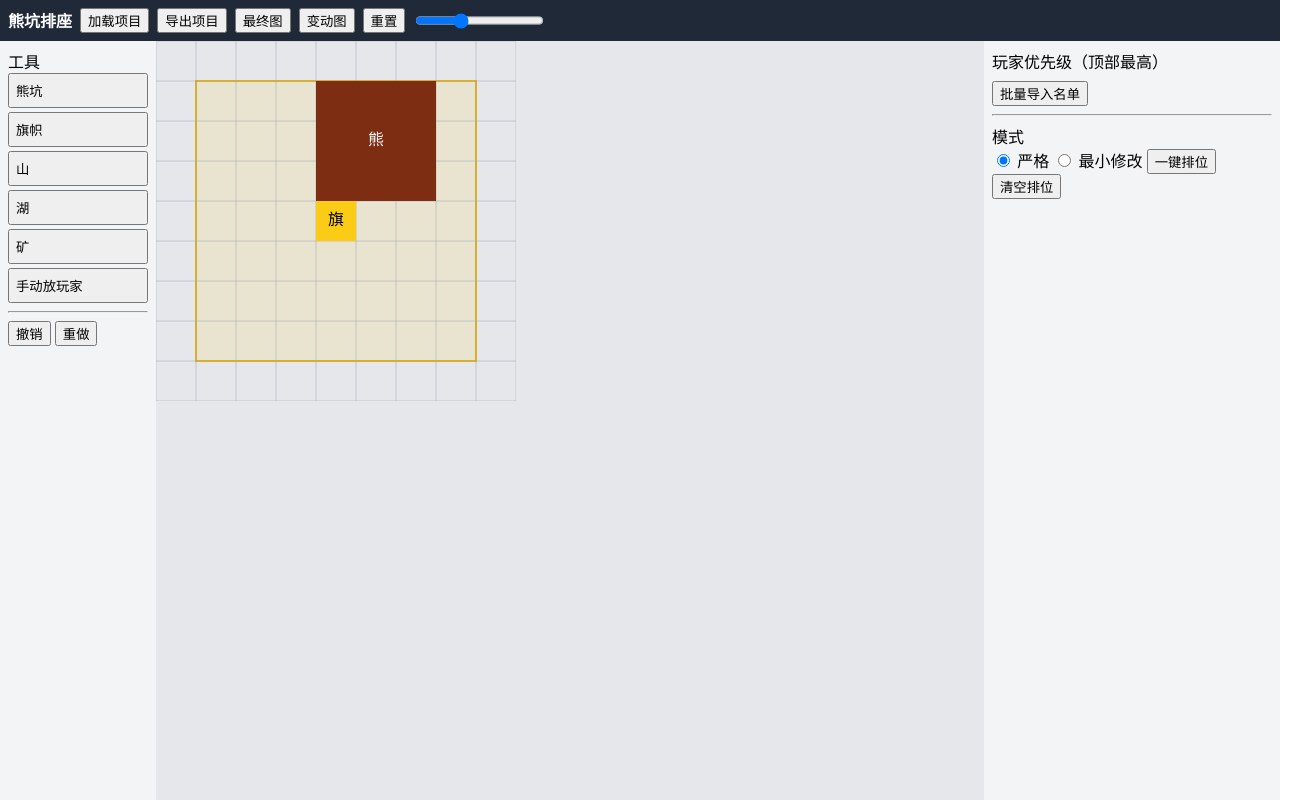
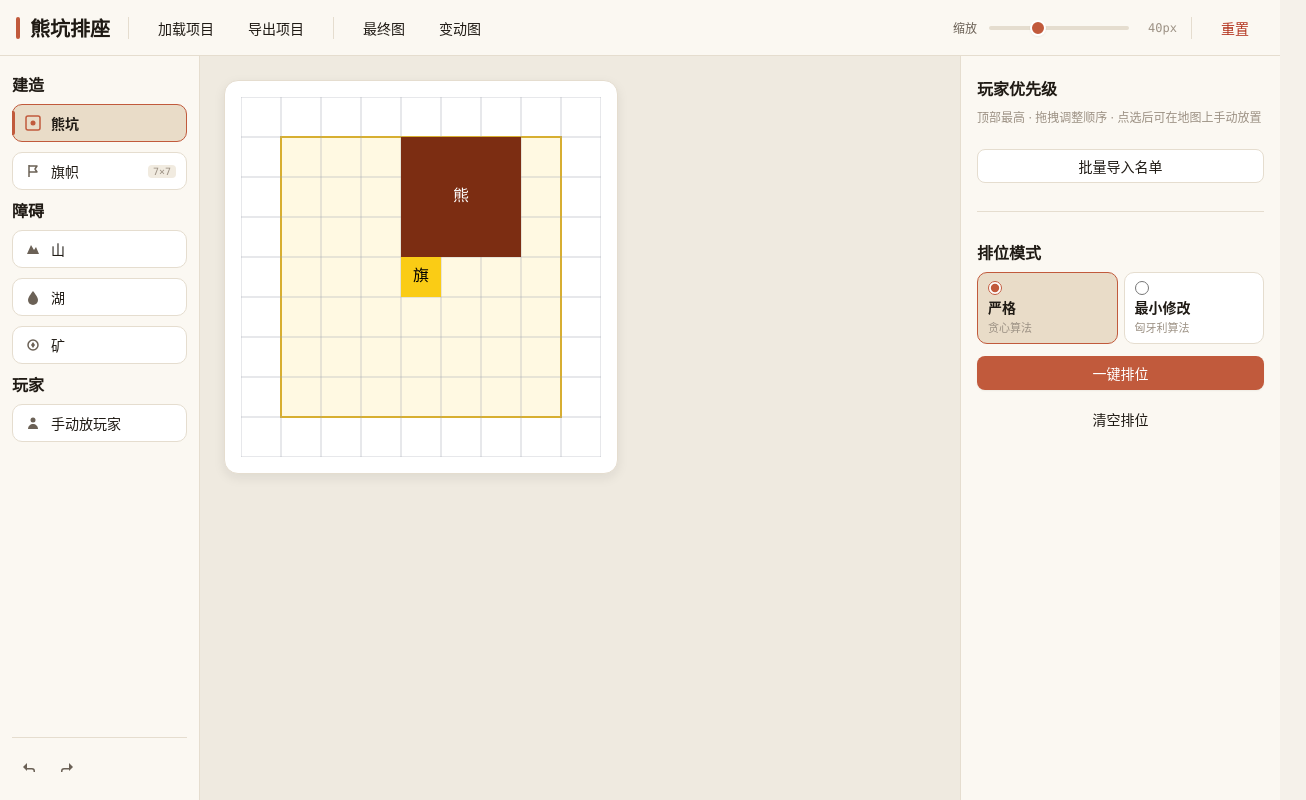
Before and after one commit to ldm0206/map, a website with bundled scripts: page index.html in a window 1280 px wide. Shown: the whole page, 1306 px wide, since content can reach past the window. Built offline with nearby package versions, Linux system fonts and the light colour scheme.

Commit message:
feat(ui): restructure index.html with Claude-style layout

```diff
--- a/index.html
+++ b/index.html
@@ -4,57 +4,137 @@
   <meta charset="UTF-8">
   <meta name="viewport" content="width=device-width, initial-scale=1.0">
   <title>熊坑排座</title>
-  <style>
-    body { margin: 0; font-family: system-ui, sans-serif; display: flex; flex-direction: column; height: 100vh; }
-    #topbar { display: flex; gap: 8px; padding: 8px; background: #1f2937; color: #fff; }
-    #main { display: flex; flex: 1; overflow: hidden; }
-    #leftbar { width: 140px; padding: 8px; background: #f3f4f6; overflow-y: auto; }
-    #canvas-wrap { flex: 1; overflow: auto; background: #e5e7eb; }
-    #rightbar { width: 280px; padding: 8px; background: #f3f4f6; overflow-y: auto; }
-    .tool { display: block; width: 100%; margin-bottom: 4px; padding: 6px; text-align: left; }
-    .tool.active { background: #3b82f6; color: #fff; }
-    #player-list { list-style: none; padding: 0; margin: 8px 0; }
-    #player-list li { display: flex; align-items: center; gap: 4px; padding: 4px; border: 1px solid #d1d5db; margin-bottom: 2px; background: #fff; }
-  </style>
+  <link rel="stylesheet" href="style.css">
 </head>
 <body>
-  <div id="topbar">
-    <b>熊坑排座</b>
-    <button id="btn-load">加载项目</button>
-    <button id="btn-save">导出项目</button>
-    <button id="btn-final">最终图</button>
-    <button id="btn-changes">变动图</button>
-    <button id="btn-reset">重置</button>
+  <header id="topbar">
+    <div class="topbar-brand">熊坑排座</div>
+    <div class="topbar-divider"></div>
+
+    <div class="topbar-group">
+      <button id="btn-load" class="btn btn-ghost" data-tip="加载项目 JSON">加载项目</button>
+      <button id="btn-save" class="btn btn-ghost" data-tip="导出项目 JSON">导出项目</button>
+    </div>
+
+    <div class="topbar-divider"></div>
+
+    <div class="topbar-group">
+      <button id="btn-final" class="btn btn-ghost" data-tip="导出最终排位图 PNG">最终图</button>
+      <button id="btn-changes" class="btn btn-ghost" data-tip="导出座位变动图 PNG">变动图</button>
+    </div>
+
+    <div class="topbar-spacer"></div>
+
+    <div class="zoom-wrap">
+      <span>缩放</span>
       <input id="zoom" type="range" min="20" max="80" value="40">
+      <span class="zoom-value" id="zoom-value">40px</span>
     </div>
+
+    <div class="topbar-divider"></div>
+
+    <button id="btn-reset" class="btn btn-danger" data-tip="清空所有数据,谨慎操作">重置</button>
+  </header>
+
   <div id="main">
-    <div id="leftbar">
-      <div>工具</div>
-      <button class="tool" data-tool="bear">熊坑</button>
-      <button class="tool" data-tool="banner">旗帜</button>
-      <button class="tool" data-tool="mountain">山</button>
-      <button class="tool" data-tool="lake">湖</button>
-      <button class="tool" data-tool="mine">矿</button>
-      <button class="tool" data-tool="player">手动放玩家</button>
-      <hr>
-      <button id="btn-undo">撤销</button>
-      <button id="btn-redo">重做</button>
+    <aside id="leftbar">
+      <div class="panel-section">
+        <h2 class="panel-title">建造</h2>
+        <button class="tool active" data-tool="bear" data-tip="拖动放置 3×3 熊坑">
+          <span class="tool-icon" aria-hidden="true">
+            <svg viewBox="0 0 16 16" fill="currentColor"><rect x="1" y="1" width="14" height="14" rx="2" fill="none" stroke="currentColor" stroke-width="1.5"/><circle cx="8" cy="8" r="2.5" fill="currentColor"/></svg>
+          </span>
+          <span class="tool-name">熊坑</span>
+        </button>
+        <button class="tool" data-tool="banner" data-tip="点空格新建,点已有删除,Shift+点锁定">
+          <span class="tool-icon" aria-hidden="true">
+            <svg viewBox="0 0 16 16" fill="currentColor"><path d="M4 2v12M4 3h8l-2 3 2 3H4" fill="none" stroke="currentColor" stroke-width="1.5" stroke-linejoin="round"/></svg>
+          </span>
+          <span class="tool-name">旗帜</span>
+          <span class="tool-tag">7×7</span>
+        </button>
       </div>
-    <div id="canvas-wrap">
+
+      <div class="panel-section">
+        <h2 class="panel-title">障碍</h2>
+        <button class="tool" data-tool="mountain" data-tip="点格子切换山体">
+          <span class="tool-icon" aria-hidden="true">
+            <svg viewBox="0 0 16 16" fill="currentColor"><path d="M2 13 L6 4 L9 9 L11 6 L14 13 Z" fill="currentColor"/></svg>
+          </span>
+          <span class="tool-name">山</span>
+        </button>
+        <button class="tool" data-tool="lake" data-tip="点格子切换湖泊">
+          <span class="tool-icon" aria-hidden="true">
+            <svg viewBox="0 0 16 16" fill="currentColor"><path d="M8 2 C8 2 3 8 3 11 a5 5 0 0 0 10 0 C13 8 8 2 8 2 Z" fill="currentColor"/></svg>
+          </span>
+          <span class="tool-name">湖</span>
+        </button>
+        <button class="tool" data-tool="mine" data-tip="点格子切换矿点">
+          <span class="tool-icon" aria-hidden="true">
+            <svg viewBox="0 0 16 16" fill="currentColor"><circle cx="8" cy="8" r="5" fill="none" stroke="currentColor" stroke-width="1.5"/><path d="M8 5 L10 8 L8 11 L6 8 Z" fill="currentColor"/></svg>
+          </span>
+          <span class="tool-name">矿</span>
+        </button>
+      </div>
+
+      <div class="panel-section">
+        <h2 class="panel-title">玩家</h2>
+        <button class="tool" data-tool="player" data-tip="先在右侧点选玩家,再点地图放置">
+          <span class="tool-icon" aria-hidden="true">
+            <svg viewBox="0 0 16 16" fill="currentColor"><circle cx="8" cy="5" r="2.5" fill="currentColor"/><path d="M3 14 c0-3 2.5-5 5-5 s5 2 5 5 Z" fill="currentColor"/></svg>
+          </span>
+          <span class="tool-name">手动放玩家</span>
+        </button>
+      </div>
+
+      <div class="leftbar-actions">
+        <button id="btn-undo" class="icon-btn" data-tip="撤销" aria-label="撤销">
+          <svg viewBox="0 0 16 16" width="16" height="16" fill="currentColor"><path d="M6 4 L2 8 L6 12 V9 h5 a3 3 0 0 1 3 3 v1 h-1.5 v-1 a1.5 1.5 0 0 0 -1.5 -1.5 H6 Z" fill="currentColor"/></svg>
+        </button>
+        <button id="btn-redo" class="icon-btn" data-tip="重做" aria-label="重做">
+          <svg viewBox="0 0 16 16" width="16" height="16" fill="currentColor"><path d="M10 4 L14 8 L10 12 V9 h-5 a3 3 0 0 0 -3 3 v1 h1.5 v-1 a1.5 1.5 0 0 1 1.5 -1.5 H10 Z" fill="currentColor"/></svg>
+        </button>
+      </div>
+    </aside>
+
+    <main id="canvas-wrap">
+      <div id="canvas-card">
         <canvas id="canvas"></canvas>
       </div>
-    <div id="rightbar">
-      <div>玩家优先级（顶部最高）</div>
+    </main>
+
+    <aside id="rightbar">
+      <div class="panel-section">
+        <h2 class="panel-title">玩家优先级</h2>
+        <p class="panel-subtitle">顶部最高 · 拖拽调整顺序 · 点选后可在地图上手动放置</p>
         <ul id="player-list"></ul>
-      <button id="btn-import-names">批量导入名单</button>
+      </div>
+
+      <button id="btn-import-names" class="btn btn-secondary btn-block">批量导入名单</button>
+
       <hr>
-      <div>模式</div>
-      <label><input type="radio" name="mode" value="strict" checked> 严格</label>
-      <label><input type="radio" name="mode" value="minimal"> 最小修改</label>
-      <button id="btn-solve">一键排位</button>
-      <button id="btn-clear">清空排位</button>
+
+      <div class="panel-section">
+        <h2 class="panel-title">排位模式</h2>
+        <div class="mode-cards">
+          <label class="mode-card selected" data-mode-card="strict">
+            <input type="radio" name="mode" value="strict" checked>
+            <span class="mode-name">严格</span>
+            <span class="mode-desc">贪心算法</span>
+          </label>
+          <label class="mode-card" data-mode-card="minimal">
+            <input type="radio" name="mode" value="minimal">
+            <span class="mode-name">最小修改</span>
+            <span class="mode-desc">匈牙利算法</span>
+          </label>
         </div>
       </div>
+
+      <button id="btn-solve" class="btn btn-primary btn-block">一键排位</button>
+      <button id="btn-clear" class="btn btn-ghost btn-block">清空排位</button>
+    </aside>
+  </div>
+
   <input id="file-input" type="file" accept=".json" style="display:none">
   <script type="module" src="js/ui.js"></script>
 </body>
```
Lines whose indentation alone changed are shown as unchanged.
